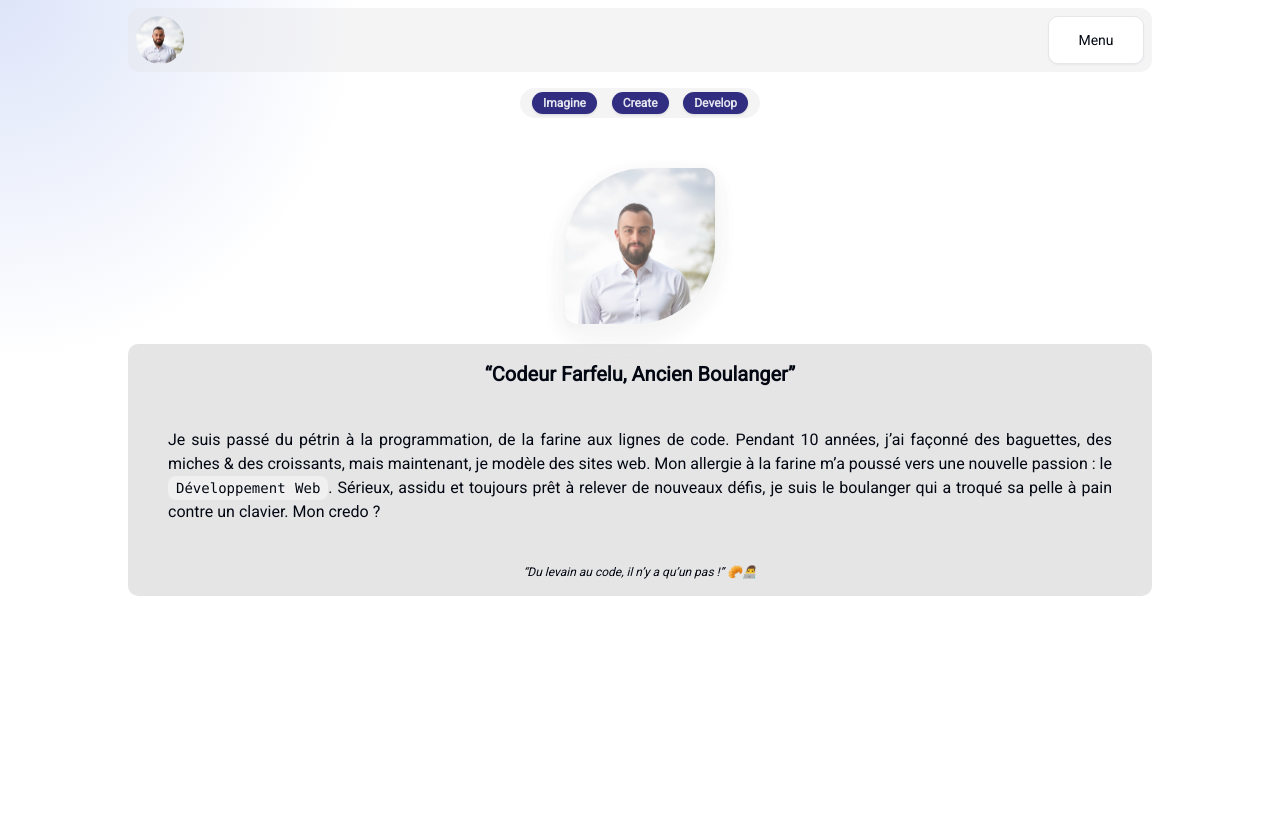
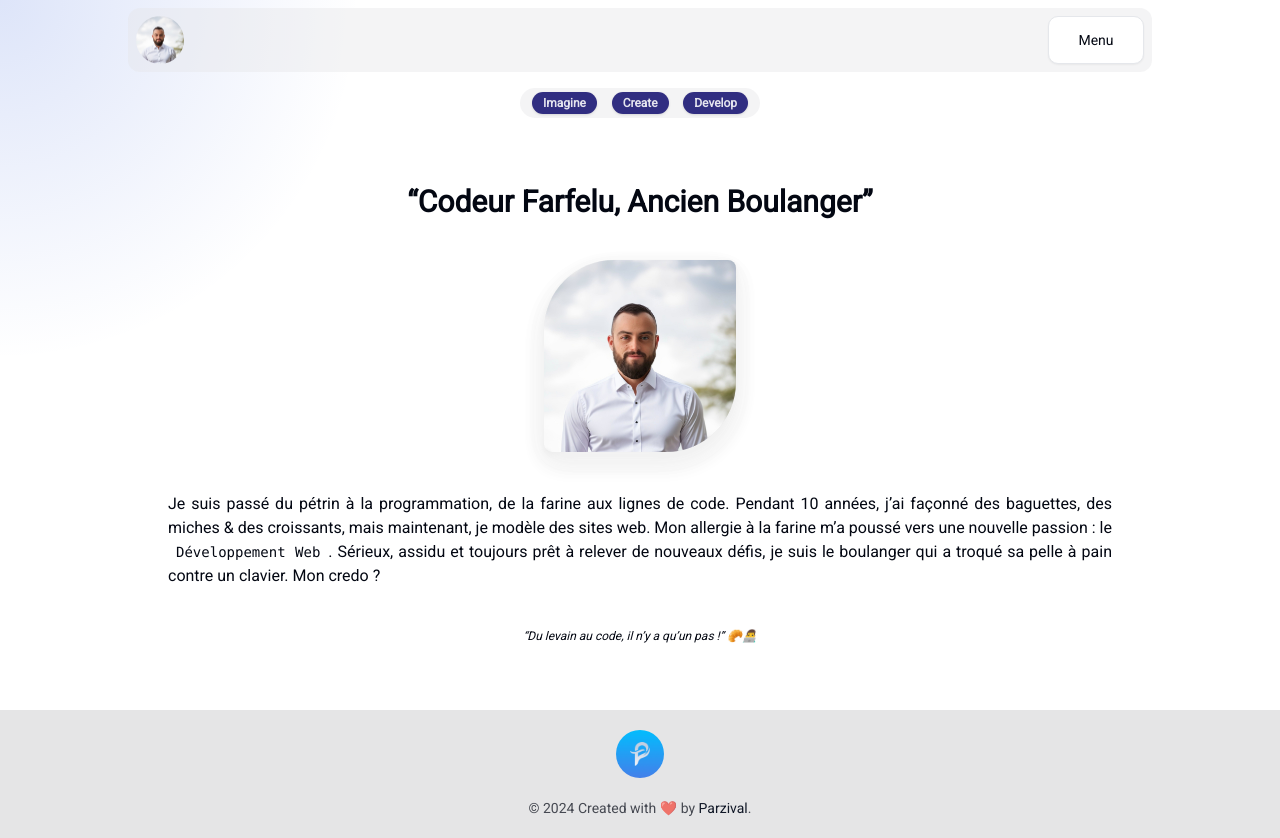
Before and after one commit to ParzivalFR/Portfolio, a Next.js app: page / in a window 1280 px wide. Before the commit the page ends 800 px from the top, so only its background shows below. Built offline with nearby package versions, Linux system fonts and the light colour scheme.

Commit message:
Add Feature

```diff
--- a/app/_components/Badges.jsx
+++ b/app/_components/Badges.jsx
@@ -3,9 +3,9 @@ import { Badge } from "@/components/ui/badge";
 const Badges = () => {
   return (
     <section className="flex justify-between w-60 m-auto p-1 pr-3 pl-3 bg-zinc-200/40 mt-4 rounded-full">
-      <Badge className={"cursor-default "}>Imagine</Badge>
-      <Badge className={"cursor-default "}>Create</Badge>
-      <Badge className={"cursor-default "}>Develop</Badge>
+      <Badge className={"cursor-default"}>Imagine</Badge>
+      <Badge className={"cursor-default"}>Create</Badge>
+      <Badge className={"cursor-default"}>Develop</Badge>
     </section>
   );
 };
--- a/app/_components/CursorLight.jsx
+++ b/app/_components/CursorLight.jsx
@@ -18,10 +18,8 @@ export default function CursorLight({ children }) {
 
   const spotlightStyle = {
     position: "absolute",
-    width: "100%",
-    height: "100%",
     background: `radial-gradient(400px at ${position.x}px ${position.y}px, rgba(29, 78, 216, 0.15), transparent 90%)`,
-    zIndex: 1000,
+    zIndex: 40,
   };
 
   return <div style={spotlightStyle}>{children}</div>;
--- /dev/null
+++ b/app/_components/Footer.jsx
@@ -0,0 +1,33 @@
+import { Avatar, AvatarFallback, AvatarImage } from "@/components/ui/avatar";
+import Link from "next/link";
+
+const Footer = () => {
+  const currentDate = new Date().getFullYear();
+
+  return (
+    <footer className="relative bg-foreground/10">
+      <div className="flex justify-center p-5">
+        <Link href="/">
+          <Avatar className="h-16 w-16">
+            <AvatarImage src="/logoP.jpg" alt="Logo professionnel" />
+            <AvatarFallback>P</AvatarFallback>
+          </Avatar>
+        </Link>
+      </div>
+      <div>
+        <p className="text-center text-sm text-foreground/70 pb-5">
+          © {currentDate} Created with ❤️ by{" "}
+          <Link
+            href={"https://discord.com/users/1017721923259613234"}
+            target="_blank"
+          >
+            <span className="text-accent-foreground">Parzival</span>
+          </Link>
+          .
+        </p>
+      </div>
+    </footer>
+  );
+};
+
+export default Footer;
--- /dev/null
+++ b/app/_components/SectionHome.jsx
@@ -0,0 +1,36 @@
+import Image from "next/image";
+
+const SectionHome = () => {
+  return (
+    <section className="flex flex-col-reverse gap-5 cursor-default">
+      <div className="w-4/5 m-auto px-10 py-4 rounded-md flex flex-col items-center gap-10">
+        <h1 className="text-3xl font-bold text-center">
+          “Codeur Farfelu, Ancien Boulanger”
+        </h1>
+        <Image
+          src="/logo2.jpg"
+          width={150}
+          height={150}
+          className="z-0 animate-pulse m-auto rounded-tl-[70px] rounded-br-[70px] rounded-bl-sm rounded-tr-sm shadow-pxl shadow-zinc-50 drop-shadow-md md:w-48 md:h-48 transform duration-500 ease-in-out hover:scale-105"
+        />
+        <quote className="text-justify">
+          Je suis passé du pétrin à la programmation, de la farine aux lignes de
+          code. Pendant 10 années, j’ai façonné des baguettes, des miches & des
+          croissants, mais maintenant, je modèle des sites web. Mon allergie à
+          la farine m’a poussé vers une nouvelle passion : le{" "}
+          <code className="text-sm bg-background/40 rounded-sm px-2 py-1 hover:cursor-default hover:bg-foreground/20 transition duration-500 ease-in-out">
+            Développement Web
+          </code>
+          . Sérieux, assidu et toujours prêt à relever de nouveaux défis, je
+          suis le boulanger qui a troqué sa pelle à pain contre un clavier. Mon
+          credo ?
+        </quote>
+        <cite className="text-xs">
+          “Du levain au code, il n’y a qu’un pas !” 🥐👨‍💻
+        </cite>
+      </div>
+    </section>
+  );
+};
+
+export default SectionHome;
--- /dev/null
+++ b/app/icons/LinkedInIcon.jsx
@@ -0,0 +1,20 @@
+const LinkedInIcon = ({ size }) => {
+  return (
+    <svg
+      width={size}
+      height={size}
+      viewBox="0 0 256 256"
+      version="1.1"
+      preserveAspectRatio="xMidYMid"
+    >
+      <g>
+        <path
+          d="M218.123122,218.127392 L180.191928,218.127392 L180.191928,158.724263 C180.191928,144.559023 179.939053,126.323993 160.463756,126.323993 C140.707926,126.323993 137.685284,141.757585 137.685284,157.692986 L137.685284,218.123441 L99.7540894,218.123441 L99.7540894,95.9665207 L136.168036,95.9665207 L136.168036,112.660562 L136.677736,112.660562 C144.102746,99.9650027 157.908637,92.3824528 172.605689,92.9280076 C211.050535,92.9280076 218.138927,118.216023 218.138927,151.114151 L218.123122,218.127392 Z M56.9550587,79.2685282 C44.7981969,79.2707099 34.9413443,69.4171797 34.9391618,57.260052 C34.93698,45.1029244 44.7902948,35.2458562 56.9471566,35.2436736 C69.1040185,35.2414916 78.9608713,45.0950217 78.963054,57.2521493 C78.9641017,63.090208 76.6459976,68.6895714 72.5186979,72.8184433 C68.3913982,76.9473153 62.7929898,79.26748 56.9550587,79.2685282 M75.9206558,218.127392 L37.94995,218.127392 L37.94995,95.9665207 L75.9206558,95.9665207 L75.9206558,218.127392 Z M237.033403,0.0182577091 L18.8895249,0.0182577091 C8.57959469,-0.0980923971 0.124827038,8.16056231 -0.001,18.4706066 L-0.001,237.524091 C0.120519052,247.839103 8.57460631,256.105934 18.8895249,255.9977 L237.033403,255.9977 C247.368728,256.125818 255.855922,247.859464 255.999,237.524091 L255.999,18.4548016 C255.851624,8.12438979 247.363742,-0.133792868 237.033403,0.000790807055"
+          fill="currentColor"
+        ></path>
+      </g>
+    </svg>
+  );
+};
+
+export default LinkedInIcon;
--- a/app/page.js
+++ b/app/page.js
@@ -1,8 +1,10 @@
-import Image from "next/image";
 import Badges from "./_components/Badges";
 import CursorLight from "./_components/CursorLight";
+import Footer from "./_components/Footer";
 import Header from "./_components/Header";
+import SectionHome from "./_components/SectionHome";
 import Spacing from "./_components/Spacing";
+import Wave from "./icons/Wave";
 
 export default function Home() {
   return (
@@ -11,36 +13,9 @@ export default function Home() {
         <Header />
         <Badges />
         <Spacing size={50} />
-        <section className="flex flex-col-reverse gap-5">
-          <div className="w-4/5 m-auto px-10 py-4 rounded-md flex flex-col items-center gap-10 bg-foreground/10">
-            <h2 className="text-xl font-bold text-center">
-              “Codeur Farfelu, Ancien Boulanger”
-            </h2>
-            <quote className="text-justify">
-              Je suis passé du pétrin à la programmation, de la farine aux
-              lignes de code. Pendant 10 années, j’ai façonné des baguettes, des
-              miches & des croissants, mais maintenant, je modèle des sites web.
-              Mon allergie à la farine m’a poussé vers une nouvelle passion : le{" "}
-              <code className="text-sm bg-background/40 rounded-sm px-2 py-1 hover:cursor-default hover:bg-foreground/20 transition duration-500 ease-in-out">
-                Développement Web
-              </code>
-              . Sérieux, assidu et toujours prêt à relever de nouveaux défis, je
-              suis le boulanger qui a troqué sa pelle à pain contre un clavier.
-              Mon credo ?
-            </quote>
-            <cite className="text-xs">
-              “Du levain au code, il n’y a qu’un pas !” 🥐👨‍💻
-            </cite>
-          </div>
-          <div>
-            <Image
-              src="/logo2.jpg"
-              width={150}
-              height={150}
-              className="animate-pulse m-auto rounded-tl-[80px] rounded-br-[80px] rounded-bl-xl rounded-tr-xl shadow-pxl shadow-zinc-50 drop-shadow-md"
-            />
-          </div>
-        </section>
+        <SectionHome />
+        <Spacing size={50} />
+        <Footer />
       </CursorLight>
     </>
   );
--- a/components/ui/dropdown-menu.jsx
+++ b/components/ui/dropdown-menu.jsx
@@ -76,7 +76,7 @@ const DropdownMenuItem = React.forwardRef(
       ref={ref}
       href={props.href}
       className={cn(
-        "relative flex cursor-default select-none items-center rounded-sm px-2 py-1.5 text-sm outline-none transition-colors focus:bg-accent focus:text-accent-foreground data-[disabled]:pointer-events-none data-[disabled]:opacity-50",
+        "relative z-50 flex cursor-default select-none items-center rounded-sm px-2 py-1.5 text-sm outline-none transition-colors focus:bg-accent focus:text-accent-foreground data-[disabled]:pointer-events-none data-[disabled]:opacity-50",
         inset && "pl-8",
         className
       )}
@@ -91,7 +91,7 @@ const DropdownMenuCheckboxItem = React.forwardRef(
     <DropdownMenuPrimitive.CheckboxItem
       ref={ref}
       className={cn(
-        "relative flex cursor-default select-none items-center rounded-sm py-1.5 pl-8 pr-2 text-sm outline-none transition-colors focus:bg-accent focus:text-accent-foreground data-[disabled]:pointer-events-none data-[disabled]:opacity-50",
+        "relative z-50 flex cursor-default select-none items-center rounded-sm py-1.5 pl-8 pr-2 text-sm outline-none transition-colors focus:bg-accent focus:text-accent-foreground data-[disabled]:pointer-events-none data-[disabled]:opacity-50",
         className
       )}
       checked={checked}
--- a/tailwind.config.js
+++ b/tailwind.config.js
@@ -72,6 +72,9 @@ module.exports = {
         "accordion-up": "accordion-up 0.2s ease-out",
       },
       boxShadow: { pxl: "rgba(100, 100, 111, 0.2) 0px 7px 29px 0px" },
+      zIndex: {
+        neg: "-500",
+      },
     },
   },
   plugins: [require("tailwindcss-animate")],
```
Also changed, not shown: app/icons/GithubIcon.jsx (added, +20 -0 lines), public/logo.jpg (deleted), public/logoP.jpg (added).
